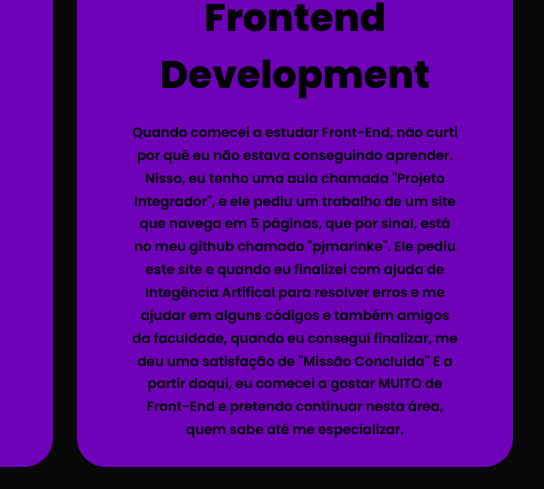
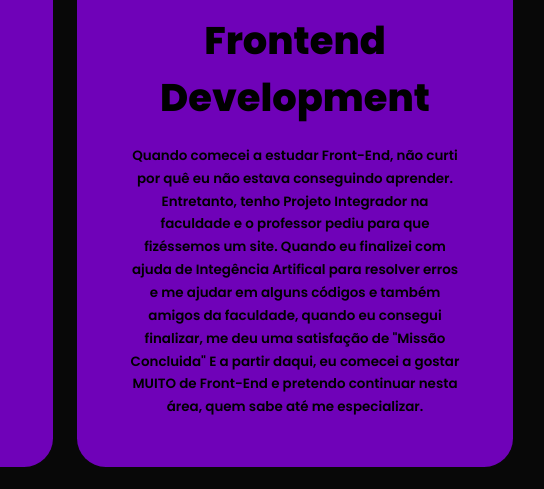
Before and after one commit to Cuidoka/portfolio, a plain HTML site: page index.html in a window 1280 px wide. Shown: the part 3819-4308 px from the top of the page, 575-1119 px from the left. Drawn offline with nearby package versions, Linux system fonts and the light colour scheme.

Commit message:
atualização2

```diff
--- a/index.html
+++ b/index.html
@@ -98,9 +98,8 @@
             <i class='bx bx-code' ></i>
             <h4>Frontend Development</h4>
             <p>Quando comecei a estudar Front-End, não curti por quê eu não estava conseguindo aprender.
-              Nisso, eu tenho uma aula chamada "Projeto Integrador", e ele pediu um trabalho de um site que navega em 5 páginas,
-              que por sinal, está no meu github chamado "pjmarinke".
-              Ele pediu este site e quando eu finalizei com ajuda de Integência Artifical para resolver erros e me ajudar em alguns códigos
+              Entretanto, tenho Projeto Integrador na faculdade e o professor pediu para que fizéssemos um site.
+              Quando eu finalizei com ajuda de Integência Artifical para resolver erros e me ajudar em alguns códigos
               e também amigos da faculdade, quando eu consegui finalizar, me deu uma satisfação de "Missão Concluida"
               E a partir daqui, eu comecei a gostar MUITO de Front-End e pretendo continuar nesta área, quem sabe até me especializar.
             </p>
```
